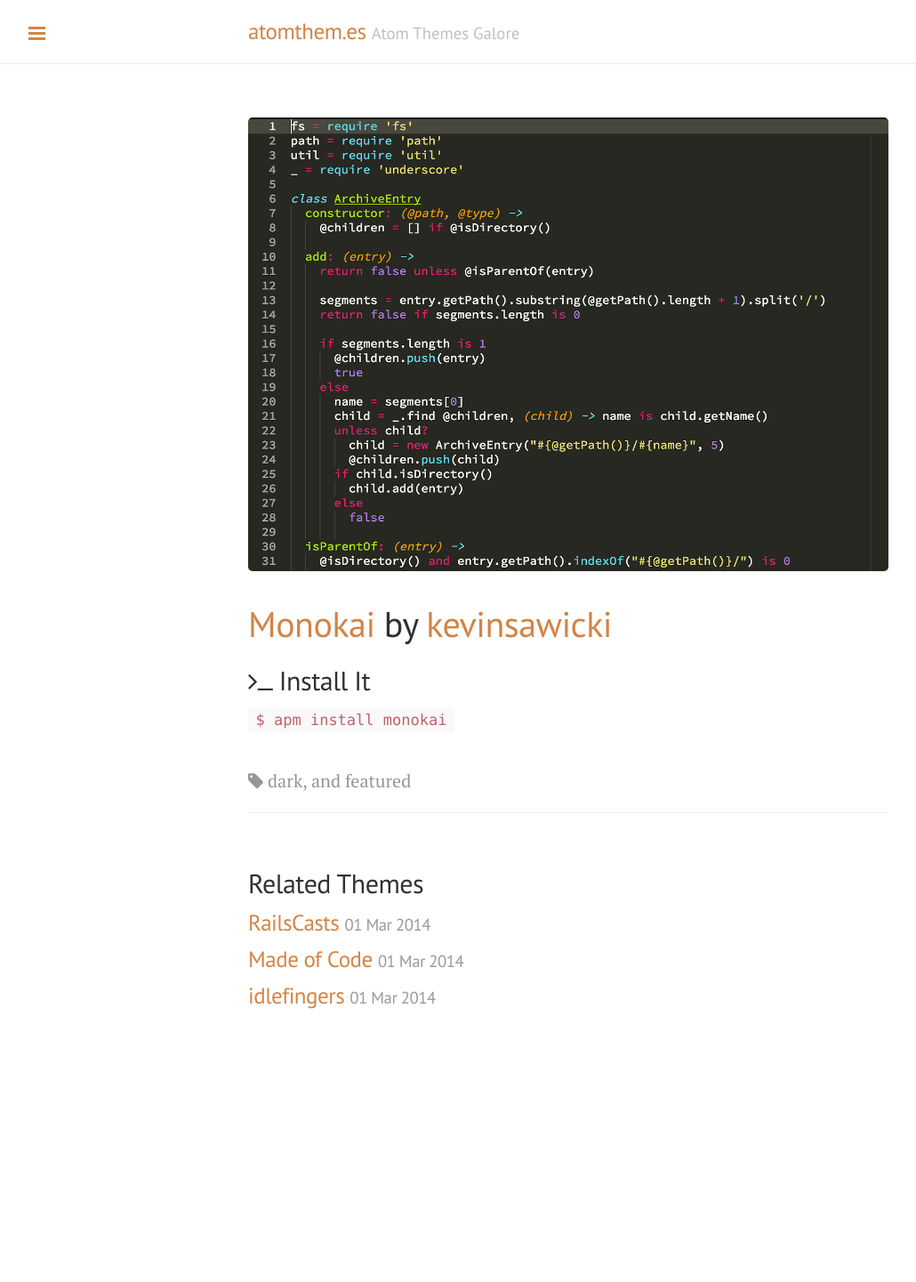
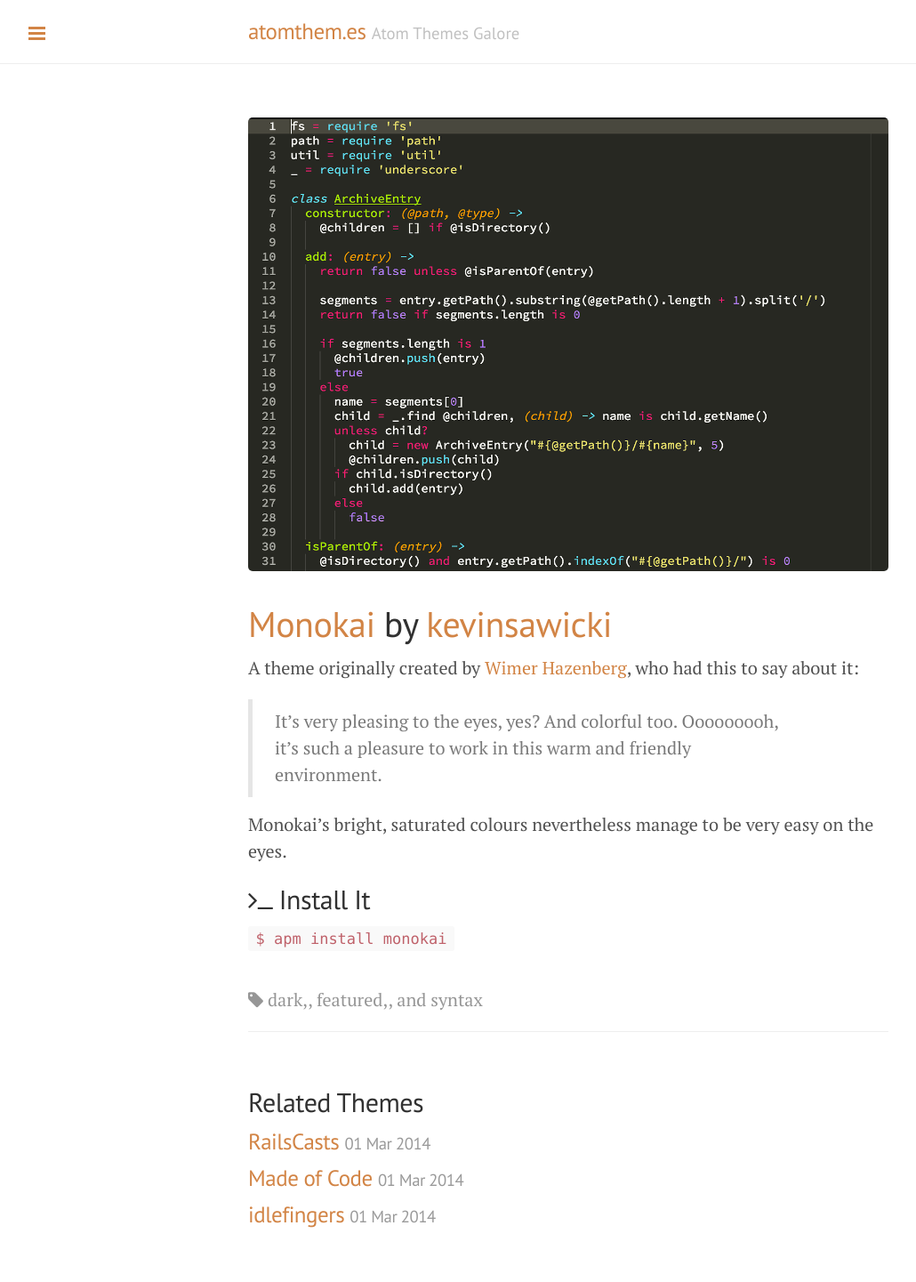
Before and after one commit to atom-themes/atom-themes.github.io, a Jekyll site: the page built from _posts/2014-03-01-monokai-by-kevinsawicki.md, in a window 1280 px wide. Shown: the whole page at 89% size, without its empty margins (1-1031 px from the left). Built offline with Jekyll 4.4.1, drawn with Linux system fonts in a browser that asks for light colours; nearby versions of some CDN libraries; Markdown is read by kramdown in place of the engine named in the settings; before the commit the page ends 1195 px from its top, so only the background shows below that.

Commit message:
Updated posts with descriptions

```diff
--- a/_posts/2014-03-01-monokai-by-kevinsawicki.md
+++ b/_posts/2014-03-01-monokai-by-kevinsawicki.md
@@ -2,9 +2,15 @@
 layout: theme
 thumbnail: /public/thumbnails/monokai.png
 title: Monokai
-tags: dark, featured
+tags: dark, featured, syntax
 author: kevinsawicki
 author_url: https://github.com/kevinsawicki
 package_url: https://atom.io/packages/monokai
 package_name: monokai
 ---
+
+A theme originally created by [Wimer Hazenberg](http://www.monokai.nl/blog/2006/07/15/textmate-color-theme/), who had this to say about it:
+
+> It’s very pleasing to the eyes, yes? And colorful too. Ooooooooh, it’s such a pleasure to work in this warm and friendly environment.
+
+Monokai's bright, saturated colours nevertheless manage to be very easy on the eyes.
```
Also changed, not shown: _posts/2014-03-01-fizzy-by-jglovier.md (+6 -1 lines), _posts/2014-03-01-idlefingers-by-fusion94.md (+3 -1 lines), _posts/2014-03-01-made-of-code-by-fusion94.md (+3 -1 lines), _posts/2014-03-01-railscasts-by-rpowelll.md (+1 -1 lines).
